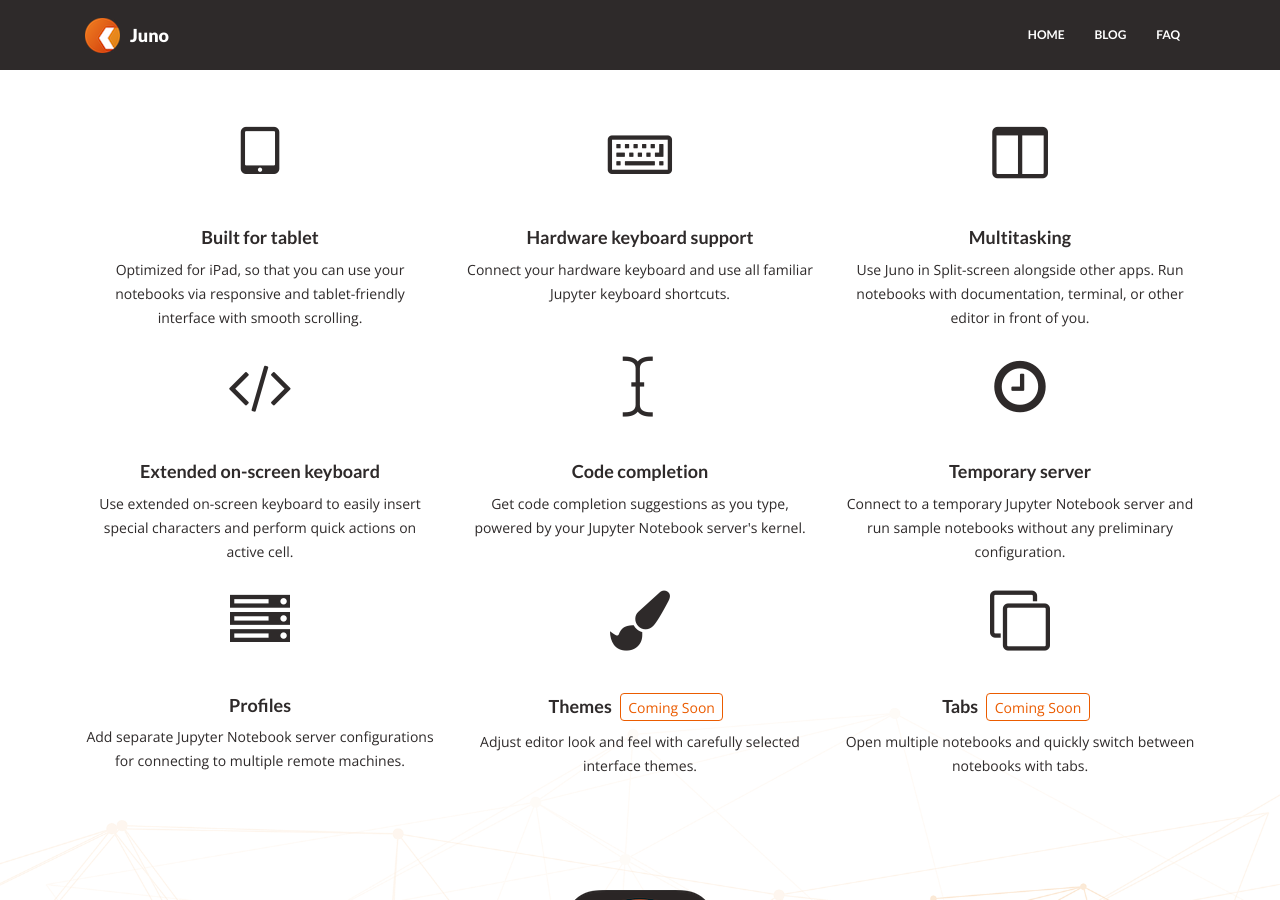
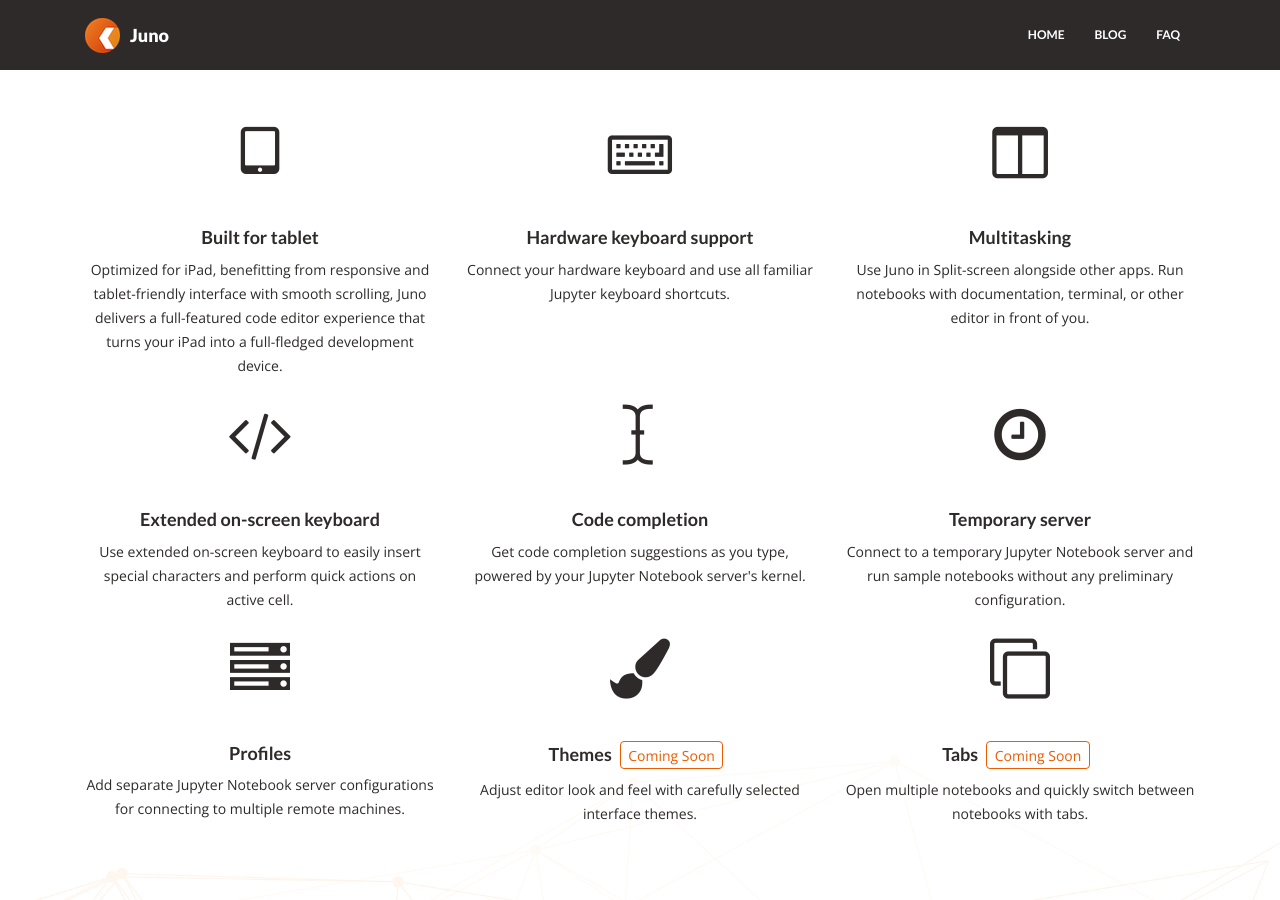
Before and after one commit to test-juno-sh/juno-website-test, a Jekyll site: the page built from index.html, in a window 1280 px wide and 900 px high, scrolled down 961 px. Built offline with Jekyll 4.4.1, drawn with Linux system fonts in a browser that asks for light colours; nearby versions of some CDN libraries; comment, search, counter and statistics services are not loaded.

Commit message:
Update tablet marketing copy.

```diff
--- a/index.html
+++ b/index.html
@@ -20,7 +20,7 @@ permalink: /
                 <i class="fa fa-tablet" aria-hidden="true"></i>
                 <span class="sr-only">Built for tablet</span>
                 <h4>Built for tablet</h4>
-                <p>Optimized for iPad, so that you can use your notebooks via responsive and tablet-friendly interface with smooth scrolling.</p>
+                <p>Optimized for iPad, benefitting from responsive and tablet-friendly interface with smooth scrolling, Juno delivers a full-featured code editor experience that turns your iPad into a full-fledged development device.</p>
             </div>
             <div class="col-md-4 col-sm-4">
                 <i class="fa fa-keyboard-o" aria-hidden="true"></i>
```
